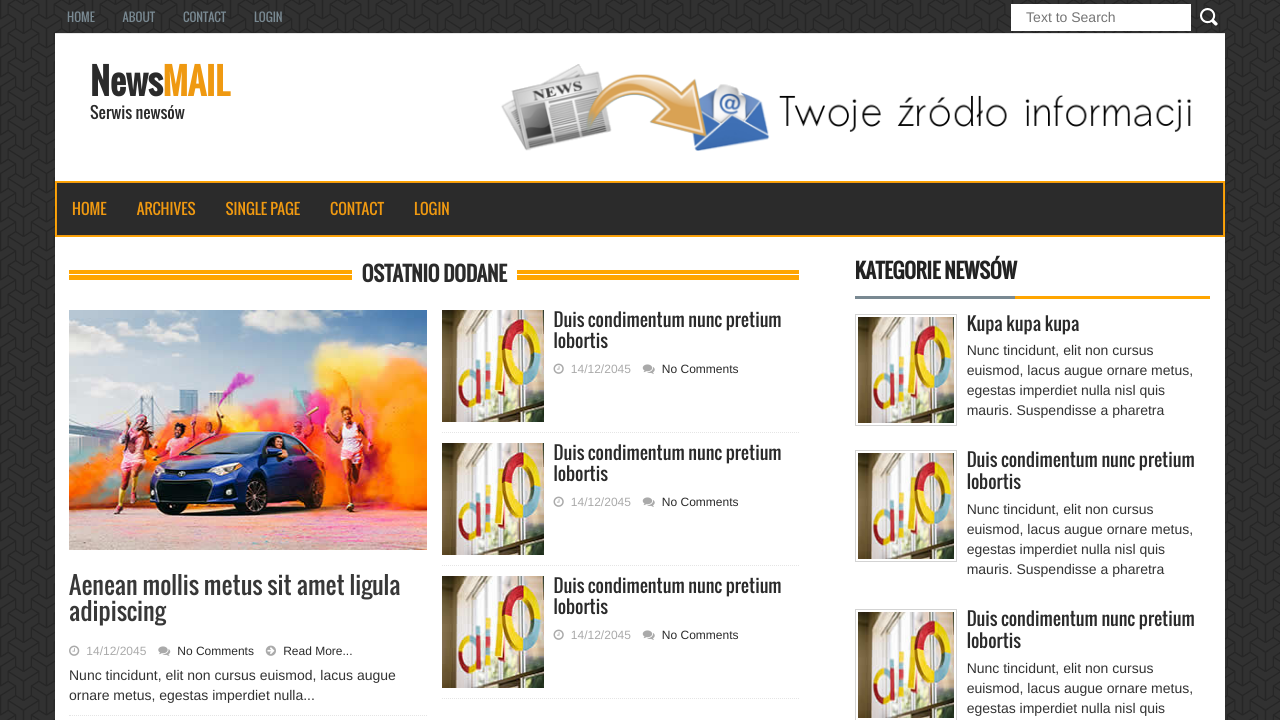
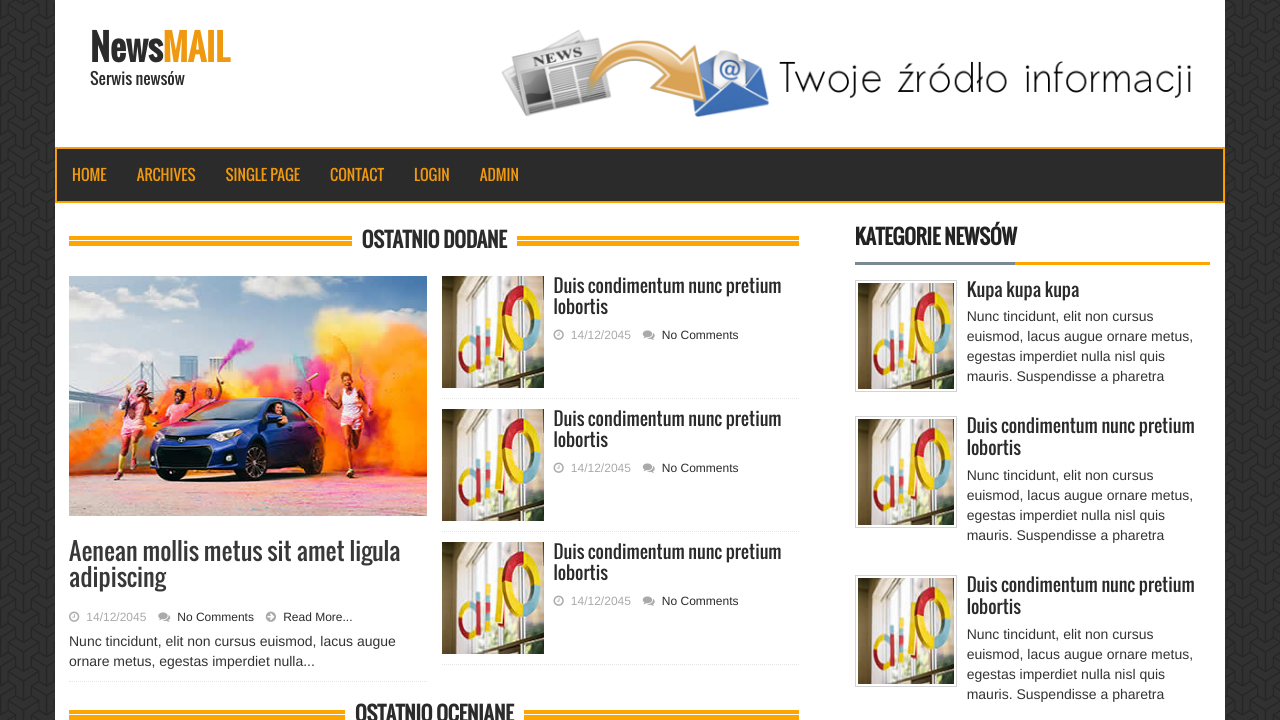
Before and after one commit to NewsMailLOSTO/newsmail, a PHP site: page /index.php in a window 1280 px wide. Shown: the top 720 px of the page. Run offline with PHP 8.4, Linux system fonts and the light colour scheme.

Commit message:
usunięto pasek na górze

```diff
--- a/top.php
+++ b/top.php
@@ -8,22 +8,6 @@
   <header id="header">
     <div class="row">
       <div class="col-lg-12 col-md-12">
-        <div class="header_top">
-          <div class="header_top_left">
-            <ul class="top_nav">
-              <li><a href="<?php echo $krowa;?>index.php">Home</a></li>
-              <li><a href="<?php echo $krowa;?>pages/page.html">About</a></li>
-              <li><a href="<?php echo $krowa;?>pages/contact.html">Contact</a></li>
-              <li><a href="<?php echo $krowa;?>pages/login.php">Login</a></li>
-            </ul>
-          </div>
-          <div class="header_top_right">
-            <form action="#" class="search_form">
-              <input type="text" placeholder="Text to Search">
-              <input type="submit" value="">
-            </form>
-          </div>
-        </div>
         <div class="header_bottom">
           <div class="header_bottom_left"><a class="logo" href="<?php echo $krowa;?>index.php">News<strong>MAIL</strong> <span>Serwis newsów</span></a></div>
           <div class="header_bottom_right"><a href="#"><img src="<?php echo $krowa;?>images/logo.png" alt=""></a></div>
@@ -51,6 +35,7 @@
             <li><a href="<?php echo $krowa;?>pages/single.html">Single page</a></li>
             <li><a href="<?php echo $krowa;?>pages/contact.html">Contact</a></li>
             <li><a href="<?php echo $krowa;?>pages/login.php">Login</a></li>
+            <li><a href="<?php echo $krowa;?>pages/admin.php">Admin</a></li>
           </ul>
         </div>
       </div>
```
